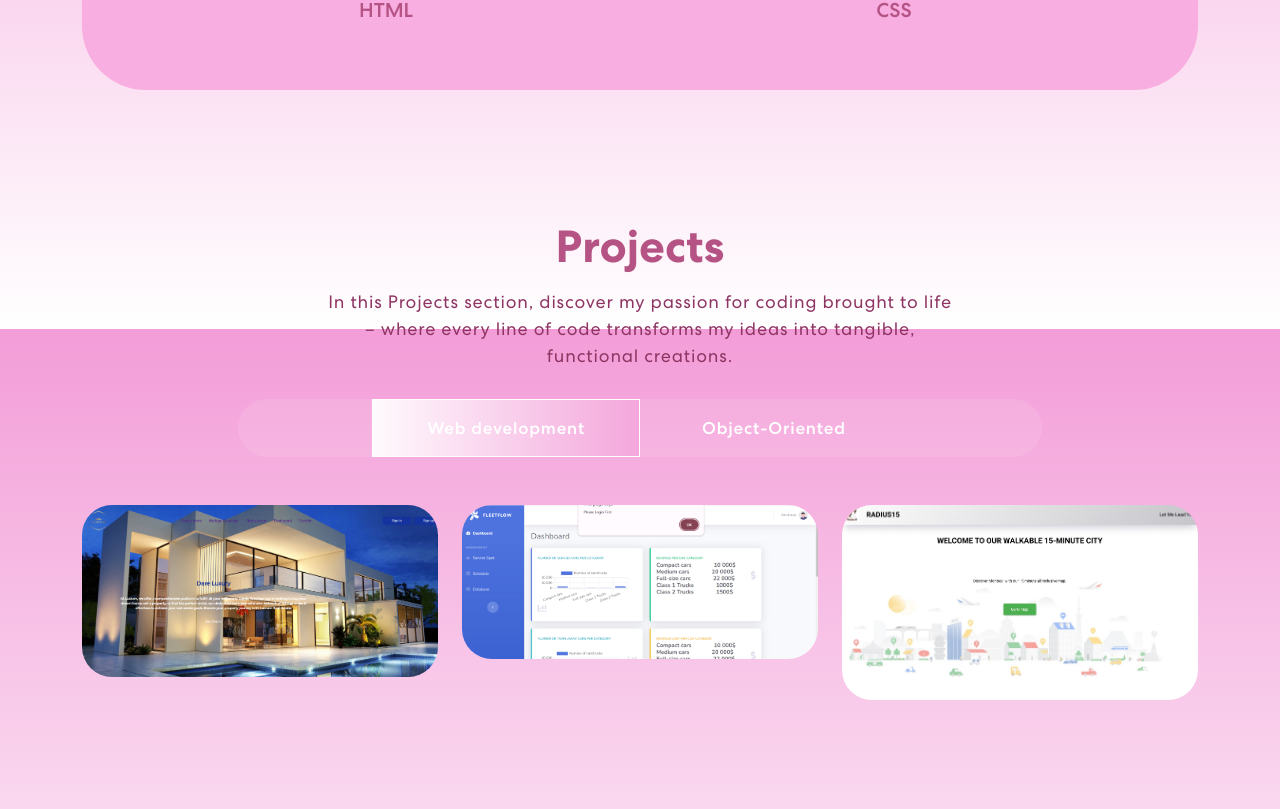
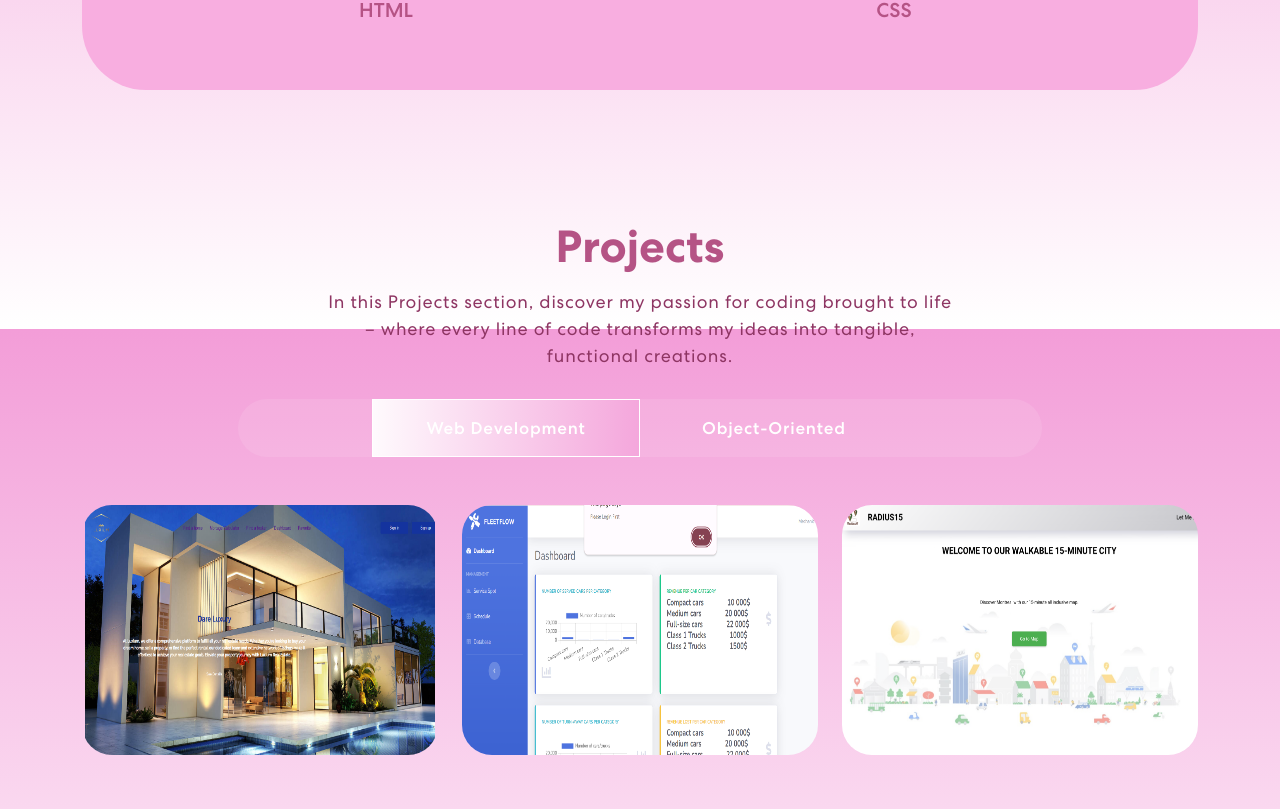
Before and after one commit to HawaSaid/Hawa_Said, a React (Create React App) app: page / in a window 1280 px wide. Shown: the part 1271-2080 px from the top of the page. Built offline with nearby package versions, Linux system fonts and the light colour scheme.

Commit message:
fixed the Project issue and added new functionalities and styling

```diff
--- a/src/App.css
+++ b/src/App.css
@@ -429,7 +429,6 @@ nav.navbar .navbar-toggler[aria-expanded="true"] .navbar-toggler-icon {
 .project {
   padding: 80px 0;
   position: relative;
-  z-index: -1;;
   background-repeat: no-repeat;
 }
 .project h2 {
--- a/src/components/Banner.js
+++ b/src/components/Banner.js
@@ -8,7 +8,7 @@ import TrackVisibility from "react-on-screen";
 export const Banner = () => {
   const [loopNum, setLoopNum] = useState(0);
   const [isDeleting, setIsDeleting] = useState(false);
-  const toRotate = ["Web Developer", "Software Engineer","Game Developer"];
+  const toRotate = ["Web Developer", "Systems Engineer","Mobile Developer", "Game Developer"];
   const [text, setText] = useState("");
   const [cursorVisible, setCursorVisible] = useState(true);
   const [delta, setDelta] = useState(300 - Math.random() * 100);
--- a/src/components/ProjectCards.js
+++ b/src/components/ProjectCards.js
@@ -1,19 +1,21 @@
 import { Col } from "react-bootstrap";
 
-
-export const ProjectCards =({title,description,imgUrl})=>{
-    return(
+export const ProjectCards = ({ title, description, imgUrl, url, skills, imgStyle, textStyle}) => {
+  return (
     <Col size={12} sm={6} md={4}>
       <div className="proj-imgbx">
-                <img src={imgUrl} alt="img"/>
+        <a href={url} target="_blank" rel="noopener noreferrer">
+          <img src={imgUrl} alt={title} style={imgStyle} />
           <div className="proj-txtx">
-                    <h4>{title}</h4>
-                    <span>{description}</span>
+            <h4 style={textStyle}>{title}</h4>
+            <span className="description" style={textStyle}>{description}</span>
+            <br/>
+            <span className="skills" style={textStyle}>{skills}</span>
           </div>
+        </a>
       </div>
     </Col>
+  );
+};
 
-    )
-
-}
-export default ProjectCards
+export default ProjectCards;
--- a/src/components/Projects.js
+++ b/src/components/Projects.js
@@ -1,47 +1,65 @@
 import { Container, Row, Col, Tab, Nav } from "react-bootstrap";
 import { ProjectCards } from "./ProjectCards";
 import projImg1 from "../assets/img/Real_Estate_System.png";
-import projImg2 from '../assets/img/fleetflow.png';
-import projImg3 from '../assets/img/radius15.png';
-import projImg4 from '../assets/img/c-project.png';
-
+import projImg2 from "../assets/img/fleetflow.png";
+import projImg3 from "../assets/img/radius15.png";
+import projImg4 from "../assets/img/c-project.png";
+import projImg5 from "../assets/img/WebScraping.png";
+import "../App.css";
 import 'animate.css';
 import TrackVisibility from 'react-on-screen';
 
 export const Projects = () => {
-
   const projects = [
     {
-      title: "Real Estate App",
-      description: "Full-stack real estate web application that helps homebuyers, renters, brokers, and administrators.",
+      title: "Luxium",
+      description: "Real Estate System aimed to be used by brokers, renters and system administrators.",
+      skills: "Skils: HTML, CSS, JavaScript, Java, MongoDB, Node.js, React.js",
       imgUrl: projImg1,
       url: "https://github.com/6amigos-concordia/6amigos-soen341projectF2023",
-      category: "Web development",
-      stack: ["React.js", "Node.js", "MongoDB", "HTML", "CSS", "JavaScript", "Java"],
+      category: "Web-Development",
+      imgStyle: { width: '350px', height: '250px' },
+      textStyle: {color: '#8e3563'}
     },
     {
-      title: "Fleetflow",
-      description: "Scheduling software designed to optimize appointment processes for vehicle service businesses.",
+      title: "FleetFlow",
+      description: "Scheduling software designed to optimize appointment processes for vehicle service businesses",
+       skills: "Skils: HTML, CSS, JavaScript,SQL",
       imgUrl: projImg2,
       url: "https://github.com/Zineb2a/Fleetflow",
-      category: "Web development",
-      stack: ["JavaScript", "MySQL", "HTML", "CSS", "Bootstrap"],
+      category: "Web-Development",
+      imgStyle: { width: '375px', height: '250px' },
+      textStyle: {color: '#8e3563'}
     },
     {
       title: "Radius 15",
-      description: "An application designed to promote sustainable living by visualizing essential services within a 15-minute walking radius.",
+      description: "App that visualizes essential services within a 15-minute walking radius.",
+      skills: "Skils: React.js, HTML, CSS, JavaScript, Google Maps API, Google Places API",
       imgUrl: projImg3,
       url: "https://github.com/iyers16/polyhacks_24",
-      category: "Web development",
-      stack: ["React", "Google Maps API", "Google Places API", "HTML", "CSS", "JavaScript", "Bootstrap"],
+      category: "Web-Development",
+      imgStyle: { width: '375px', height: '250px' },
+      textStyle: {color: '#8e3563'}
     },
     {
-      title: "C-Movie-Recommendation-System",
-      description: "A C-based movie recommendation system where users can rate movies stored in an external database and get movie recommendations based on ratings.",
+      title: "Movie Recommendation System",
+      description: "An app that lets users rate the movies get movie recommendations based on the movie they rated",
+      skills: "Skils: C, dynamic memory allocation(malloc)",
       imgUrl: projImg4,
-      url: "https://github.com/iyers16/polyhacks_24",
+      url: "https://github.com/HawaSaid/C-Movie-Recommendation-System",
       category: "Object-Oriented",
-      stack: ["C"],
+      imgStyle: { width: '400px', height: '250px' },
+      textStyle: {color: '#8e3563'}
+    },
+    {
+      title: "Web Scraping",
+      description: "Scraping of the redflags deals website to find information such as the top stores",
+      imgUrl: projImg5,
+      skills: "Skils: Python",
+      url: "https://github.com/HawaSaid/Python-Web-Scraping",
+      category: "Object-Oriented",
+      imgStyle: { width: '425px', height: '250px' },
+      textStyle: {color: '#8e3563'}
     },
   ];
 
@@ -52,53 +70,56 @@ export const Projects = () => {
           <Col size={12}>
             <TrackVisibility>
               {({ isVisible }) =>
-                <div className={isVisible ? "animate__animated animate__fadeIn" : ""}>
+              <div className={isVisible ? "animate__animated animate__fadeIn": ""}>
                 <h2>Projects</h2>
                 <p>In this Projects section, discover my passion for coding brought to life – where every line of code transforms my ideas into tangible, functional creations.</p>
-                  <Tab.Container id="projects-tabs" defaultActiveKey="Web development">
+                <Tab.Container id="projects-tabs" defaultActiveKey="Web-Development">
                   <Nav variant="pills" className="nav-pills mb-5 justify-content-center align-items-center" id="pills-tab">
                     <Nav.Item>
-                        <Nav.Link eventKey="Web development">Web development</Nav.Link>
+                      <Nav.Link eventKey="Web-Development">Web Development</Nav.Link>
                     </Nav.Item>
                     <Nav.Item>
                       <Nav.Link eventKey="Object-Oriented">Object-Oriented</Nav.Link>
                     </Nav.Item>
                   </Nav>
-                    <Tab.Content>
-                      <Tab.Pane eventKey="Web development">
+                  <Tab.Content id="slideInUp" className={isVisible ? "animate__animated animate__slideInUp" : ""}>
+                    <Tab.Pane eventKey="Web-Development">
                       <Row>
                         {
-                            projects.filter(project => project.category === "Web development").map((project, index) => (
+                          projects.filter(project => project.category === "Web-Development").map((project, index) => {
+                            return (
                               <ProjectCards
                                 key={index}
                                 {...project}
                               />
-                            ))
+                            )
+                          })
                         }
                       </Row>
                     </Tab.Pane>
                     <Tab.Pane eventKey="Object-Oriented">
                       <Row>
                         {
-                            projects.filter(project => project.category === "Object-Oriented").map((project, index) => (
+                          projects.filter(project => project.category === "Object-Oriented").map((project, index) => {
+                            return (
                               <ProjectCards
                                 key={index}
                                 {...project}
                               />
-                            ))
+                            )
+                          })
                         }
                       </Row>
                     </Tab.Pane>
                   </Tab.Content>
                 </Tab.Container>
-                </div>
-              }
+              </div>}
             </TrackVisibility>
           </Col>
         </Row>
       </Container>
     </section>
   );
-};
+}
 
 export default Projects;
```
Also changed, not shown: src/assets/img/WebScraping.png (added). Lines whose indentation alone changed are shown as unchanged.
